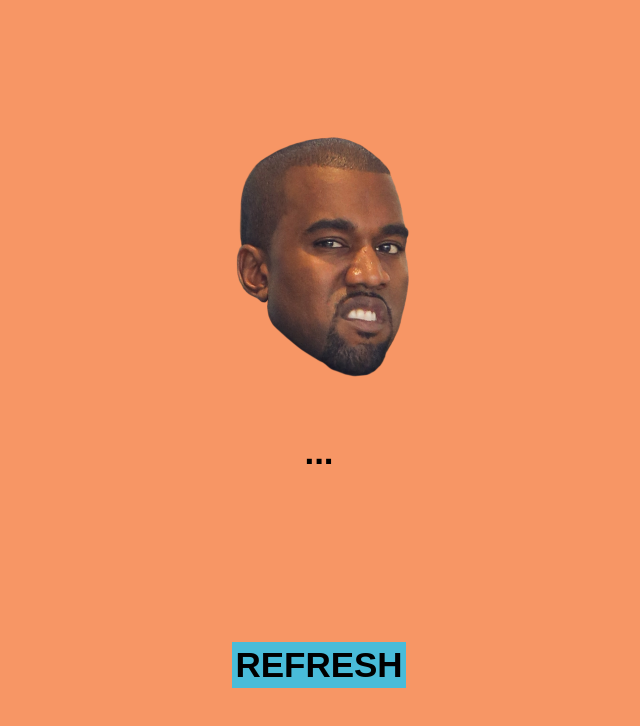
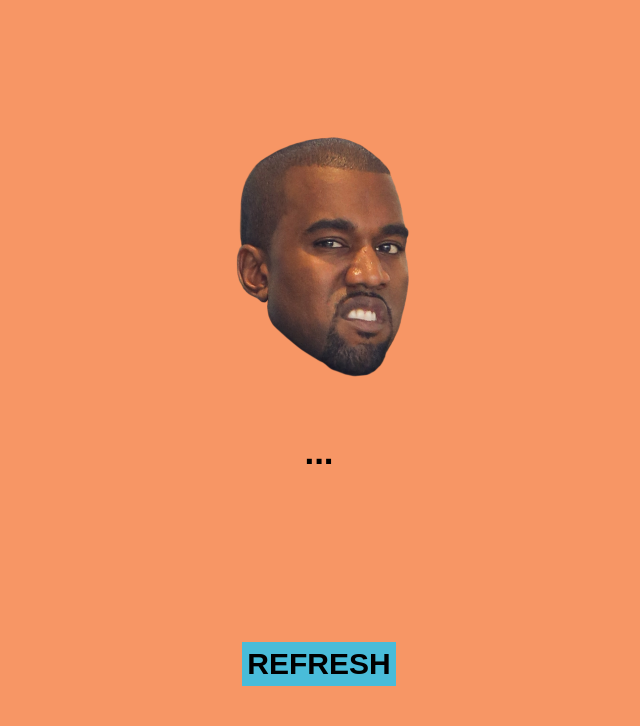
Before and after one commit to bboddyya/kanyesaidDraft, a React (Create React App) app: page / in a window 1280 px wide. Shown: the top 726 px of the page, without its empty margins (321-961 px from the left). Built offline with nearby package versions, Linux system fonts and the light colour scheme.

Commit message:
styles for button

```diff
--- a/src/Components/Button/Button.css
+++ b/src/Components/Button/Button.css
@@ -3,7 +3,11 @@ button {
   border: none;
   background-color: #49bcd9;
   font-weight: 600;
-  font-size: 35px;
+  font-size: 30px;
 
-  padding: 3px;
+  padding: 5px;
 }
+
+button:active {
+  background-color: #3e94a9;
+}
```
